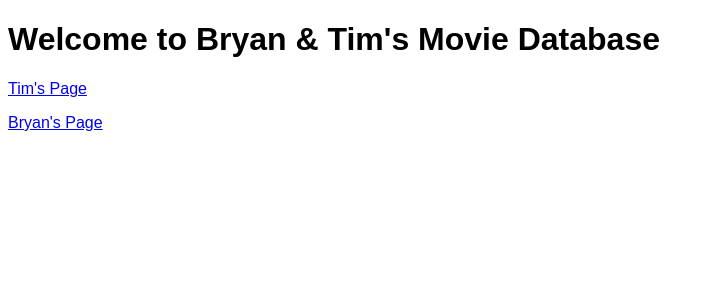
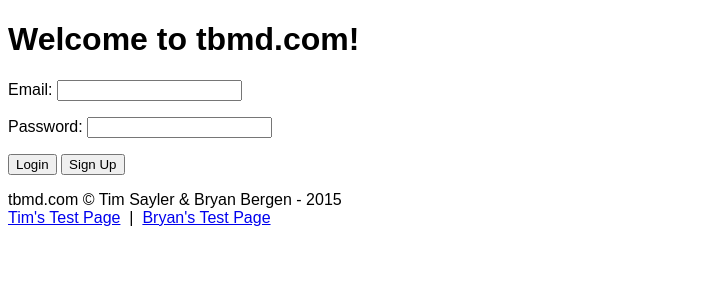
Before and after one commit to ecs0/tbmd.com, a PHP site: page / in a window 1280 px wide. Shown: the top 300 px of the page, without its empty margins (0-714 px from the left). Run offline with PHP 8.4, Linux system fonts and the light colour scheme.

Commit message:
#6 - Cleaned up overlay.js so that it wont choke on missing ids, began main page structure

```diff
--- a/index.php
+++ b/index.php
@@ -1,20 +1,84 @@
 <!DOCTYPE html>
 
+<?php
+    include("php/View.php");
+?>
 
 <html>
 <head>
-<!--    Tim was Here.-->
     <meta charset="utf-8">
     <title>Welcome to imdb.com</title>
     <link rel="stylesheet" href="style/main.css">
+    <link rel="stylesheet" href="style/overlay.css">
+    <script src="script/signup.js"></script>
+    <script src="script/overlay.js"></script>
 </head>
 <body>
-    <h1>Welcome to Bryan &amp; Tim's Movie Database</h1>
-    <p>
-        <a href="html/tim.html">Tim's Page</a>
-    </p>
-    <p>
-        <a href="html/bryan.php">Bryan's Page</a>
-    </p>
+
+    <!-- Hidden Page Content -->
+    <div class="overlay" id="add_user">
+        <div>
+            <input class="exit" id="add_user_close" type="button" value="x">
+            <h1>Sign Up for tbmd.com!</h1>
+            <form method="post" action="php/signup_handler.php">
+                <p>
+                    <label>Email:
+                        <input id="email" type="email" name="email" required>
+                        <span class="warning" id="duplicate_warning"></span>
+                    </label>
+                </p>
+                <p>
+                    <label>Username:
+                        <input id="username" type="text" name="username" required>
+                    </label>
+                </p>
+                <p>
+                    <label>Password:
+                        <input id="password" type="password" name="password" required>
+                    </label>
+                </p>
+                <p>
+                    <input id="btnSubmitUser" type="submit" name="submit" value="Sign Up!">
+                </p>
+            </form>
+        </div>
+    </div>
+
+    <!-- Visible Page Content -->
+    <header>
+        <h1>Welcome to tbmd.com!</h1>
+        <section id="login">
+            <div id="login">
+                <form method="post" action="#">
+                    <p>
+                        <label>Email:
+                            <input type="email" name="email" required>
+                        </label>
+                    </p>
+                    <p>
+                        <label>Password:
+                            <input type="password" name="password" required>
+                        </label>
+                    </p>
+                    <p>
+                        <input type="submit" name="submit" value="Login">
+                        <input type="button" id="btnAddUser" value="Sign Up">
+                    </p>
+                </form>
+            </div>
+        </section>
+    </header>
+    <section id="add_items"></section>
+    <section id="top_rated_movies"></section>
+    <section id="recent_reviews"></section>
+    <section id="upcoming_movies"></section>
+    <footer>
+        tbmd.com &copy; Tim Sayler &amp; Bryan Bergen - 2015
+        <!-- Remove below once testing is complete -->
+        <br>
+        <a href="html/tim.html">Tim's Test Page</a>
+        &nbsp;|&nbsp;
+        <a href="html/bryan.php">Bryan's Test Page</a>
+    </footer>
 </body>
 </html>
--- a/script/overlay.js
+++ b/script/overlay.js
@@ -6,42 +6,34 @@
 window.addEventListener("load", function() {
 
     // register add person
-    document.getElementById("btnAddPerson").addEventListener("click", function() {
-        overlay("add_person");
-    }, false);
-    document.getElementById("add_person_close").addEventListener("click", function() {
-        overlay("add_person");
-    }, false);
-    document.getElementById("btnAddDirector").addEventListener("click", function() {
-        overlay('add_movie');
-        overlay('add_person');
-    }, false);
+    registerButton(document.getElementById("btnAddPerson"), "add_person");
+    registerButton(document.getElementById("add_person_close"), "add_person");
+    registerButton(document.getElementById("btnAddDirector"), "add_movie", "add_person");
 
     // register add user
-    document.getElementById('btnAddUser').addEventListener("click", function() {
-        overlay("add_user");
-    }, false);
-    document.getElementById('add_user_close').addEventListener("click", function() {
-        overlay("add_user");
-    }, false);
+    registerButton(document.getElementById("btnAddUser"), "add_user");
+    registerButton(document.getElementById("add_user_close"), "add_user");
 
     // register add movie
-    document.getElementById('btnAddMovie').addEventListener("click", function() {
-        overlay('add_movie');
-    }, false);
-    document.getElementById('add_movie_close').addEventListener('click', function() {
-        overlay('add_movie');
-    }, false);
+    registerButton(document.getElementById("btnAddMovie"), "add_movie");
+    registerButton(document.getElementById("add_movie_close"), "add_movie");
 
     // register add review
-    document.getElementById('btnAddReview').addEventListener('click', function() {
-       overlay('add_review');
-    }, false);
-    document.getElementById('add_review_close').addEventListener('click', function() {
-        overlay('add_review');
-    }, false);
+    registerButton(document.getElementById("btnAddReview"), "add_review");
+    registerButton(document.getElementById("add_review_close"), "add_review");
 
 }, false);
+
+function registerButton(button, id, secondaryId) {
+    if (button != null) {
+        button.addEventListener("click", function() {
+            overlay(id);
+            if (secondaryId != undefined) {
+                overlay(secondaryId);
+            }
+        }, false);
+    }
+}
 
 function overlay(id) {
     var element = document.getElementById(id);
--- a/script/signup.js
+++ b/script/signup.js
@@ -1,7 +1,7 @@
 /**
  * Created by bryan on 11/7/15.
  */
-window.addEventListener("load", function() {
+window.addEventListener("load", function () {
     document.getElementById('email').addEventListener('blur', validateEmail, false);
 }, false);
 
@@ -12,7 +12,7 @@ function validateEmail() {
 
     if (email.value.length != 0) {
         var xmlhttp = new XMLHttpRequest();
-      xmlhttp.onreadystatechange = function() {
+        xmlhttp.onreadystatechange = function () {
             if (xmlhttp.readyState == 4 && xmlhttp.status == 200) {
                 if (xmlhttp.responseText == 'duplicate') {
                     showEmailWarning();
@@ -22,7 +22,15 @@ function validateEmail() {
             }
         };
 
-      xmlhttp.open("GET", "../php/signup_handler.php?q=" + value, true);
+
+        var path = "php/signup_handler.php?q=" + value;
+
+        //TODO remove this later, its just so bryan's test page still works
+        if (window.location.href.indexOf("bryan.php") != -1) {
+            path = "../" + path;
+        }
+
+        xmlhttp.open("GET", path, true);
         xmlhttp.send();
     } else {
         hideEmailWarning()
```
Lines whose indentation alone changed are shown as unchanged.
